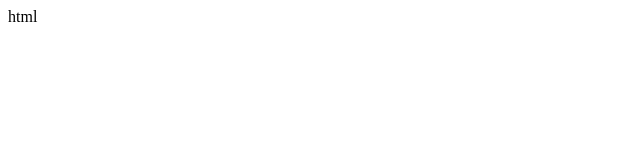
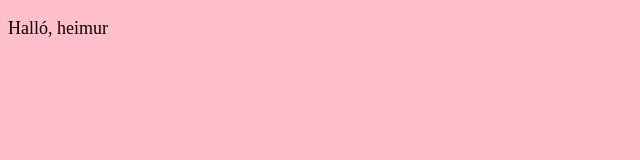
Before and after one commit to vefforritun/vef1-test, a plain HTML site: page index.html in a window 1280 px wide. Shown: the whole page, without its empty margins (0-640 px from the left). Drawn offline with Linux system fonts and the light colour scheme.

Commit message:
Bætti við grunn HTML og CSS

```diff
--- a/index.html
+++ b/index.html
@@ -1 +1,11 @@
-html
+<!doctype html>
+<html lang="is">
+  <head>
+    <meta charset="utf-8">
+    <title>Halló &amp; heimur</title>
+    <link rel="stylesheet" href="styles.css">
+  </head>
+  <body>
+    <p>Halló, heimur</p>
+  </body>
+</html>
--- a/styles.css
+++ b/styles.css
@@ -1 +1,7 @@
-css
+html, body {
+  font-size: 18px;
+}
+
+body {
+  background-color: pink;
+}
```
